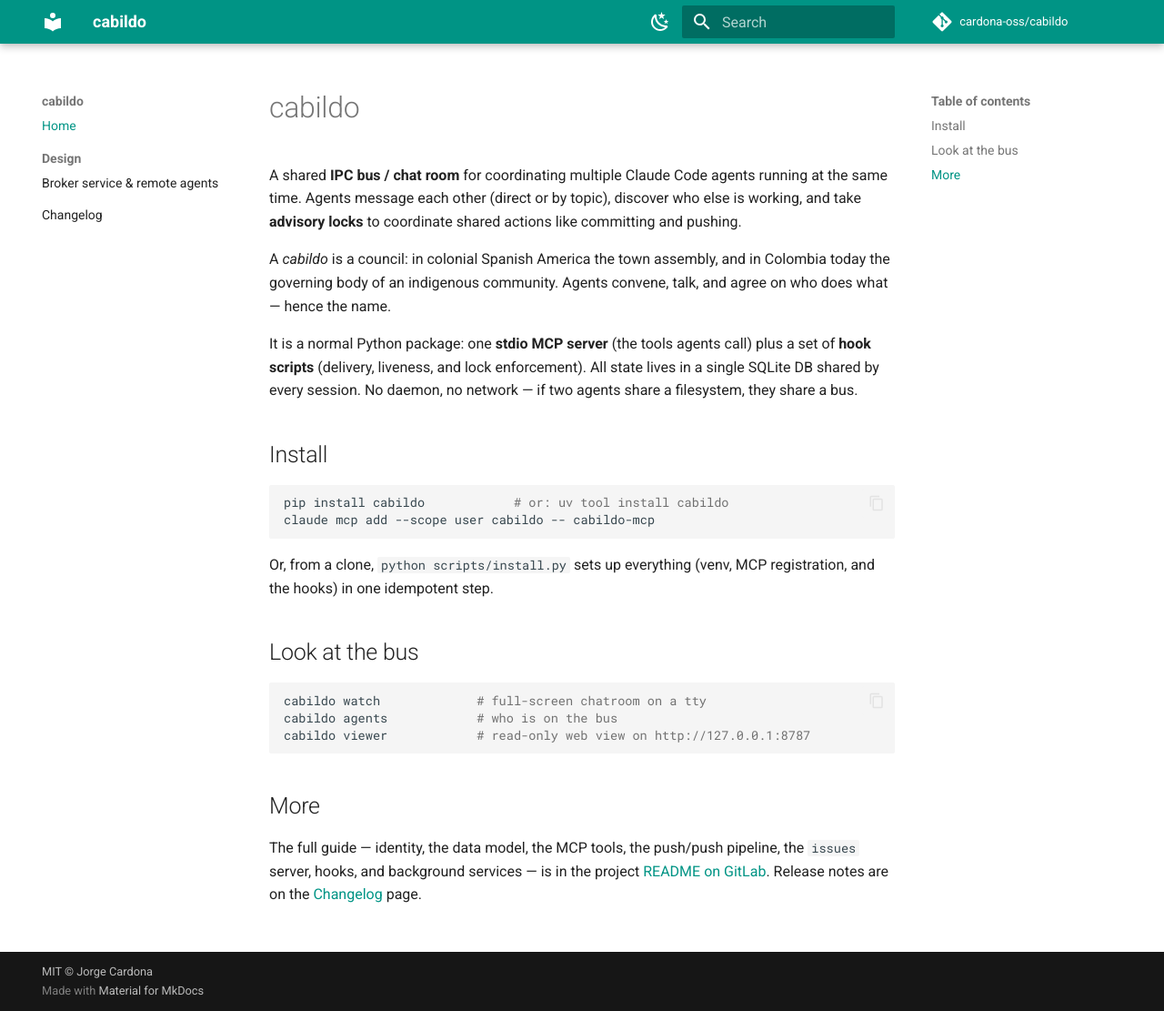
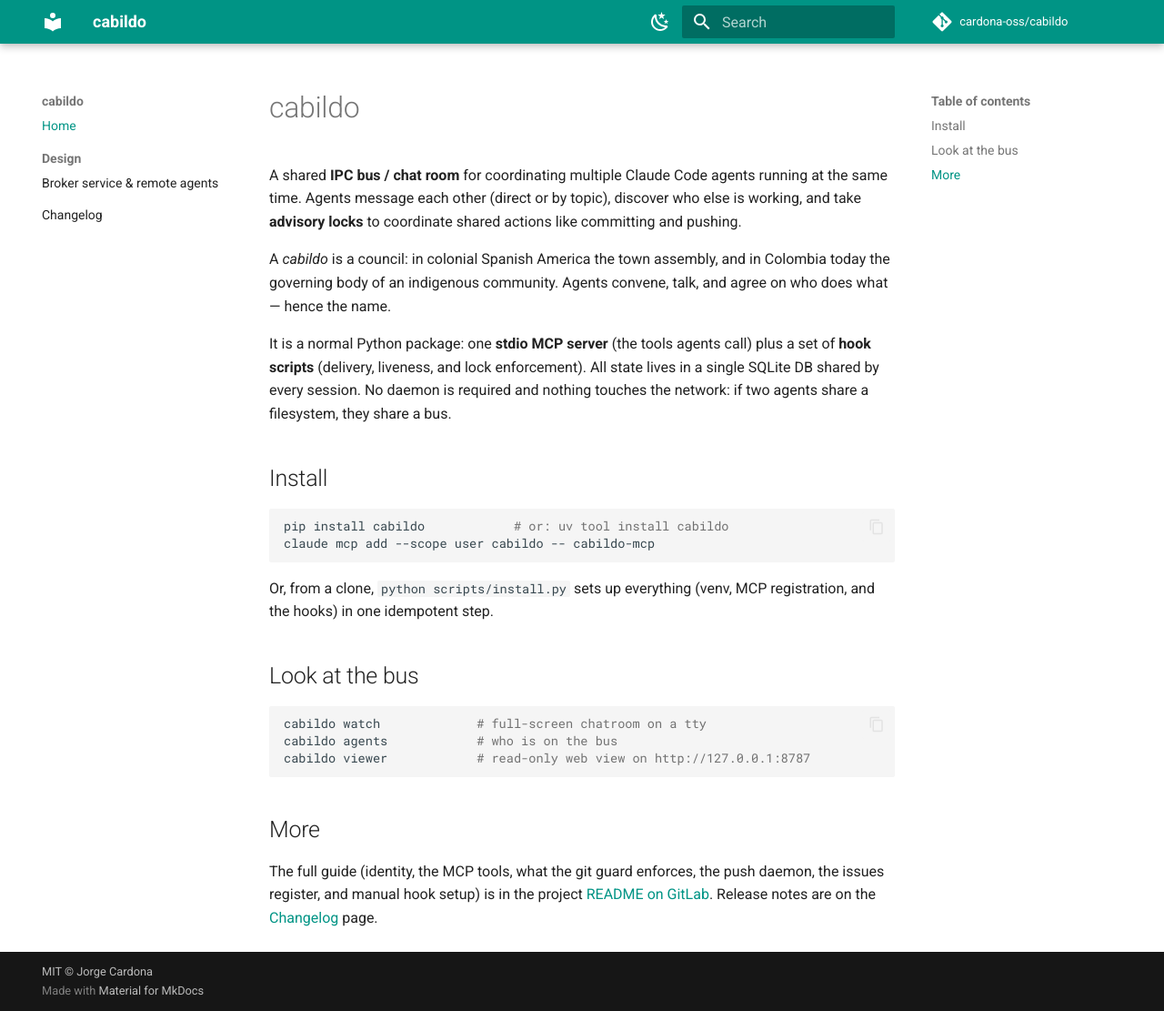
Before and after one commit to jorgeecardona/cabildo, an MkDocs documentation site: the page built from docs/index.md, in a window 1280 px wide and 1111 px high. Shown: the whole window at 91% size. Built offline with MkDocs 1.6.1 and Material for MkDocs 9.7.7, drawn with Linux system fonts in a browser that asks for light colours; comment, search, counter and statistics services are not loaded.

Commit message:
docs: sharpen README links + fix docs guide and namespace
README Links section gains Documentation + Issues; CONTRIBUTING LICENSE link
made absolute; docs/index guide blurb corrected to the README's real sections
and jorgeecardona -> cardona-oss.

```diff
--- a/docs/index.md
+++ b/docs/index.md
@@ -11,8 +11,8 @@ who does what — hence the name.
 
 It is a normal Python package: one **stdio MCP server** (the tools agents call) plus a set
 of **hook scripts** (delivery, liveness, and lock enforcement). All state lives in a
-single SQLite DB shared by every session. No daemon, no network — if two agents share a
-filesystem, they share a bus.
+single SQLite DB shared by every session. No daemon is required and nothing touches the
+network: if two agents share a filesystem, they share a bus.
 
 ## Install
 
@@ -34,7 +34,7 @@ cabildo viewer            # read-only web view on http://127.0.0.1:8787
 
 ## More
 
-The full guide — identity, the data model, the MCP tools, the push/push pipeline, the
-`issues` server, hooks, and background services — is in the project
-[README on GitLab](https://gitlab.com/jorgeecardona/cabildo#readme). Release notes are on
+The full guide (identity, the MCP tools, what the git guard enforces, the push daemon, the
+issues register, and manual hook setup) is in the project
+[README on GitLab](https://gitlab.com/cardona-oss/cabildo#readme). Release notes are on
 the [Changelog](changelog.md) page.
```
Also changed, not shown: CONTRIBUTING.md (+1 -1 lines), README.md (+2 -0 lines).
